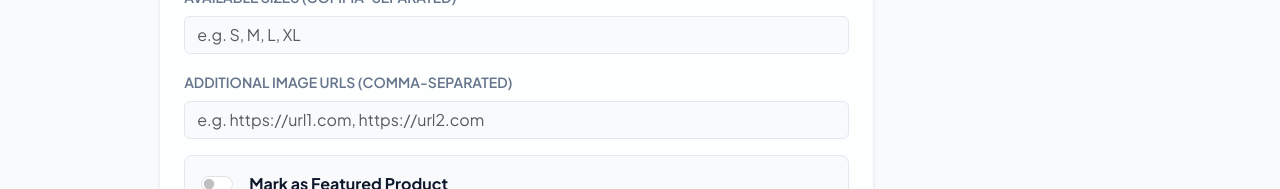
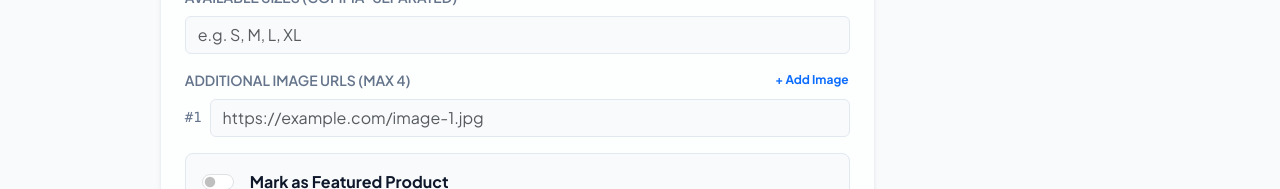
Before and after one commit to addie-chigare/Fabricare, a React (Vite) app in the folder client/: page /admin/products/edit/1 in a window 1280 px wide. Shown: the part 1064-1253 px from the top of the page. Built offline with nearby package versions, Linux system fonts and the light colour scheme; no server answers; sample sign-in values are in the browser's storage.

Commit message:
feat: replace additional images comma-separated input with dynamic list UI in admin

```diff
--- a/client/src/admin/pages/CreateProduct.jsx
+++ b/client/src/admin/pages/CreateProduct.jsx
@@ -15,8 +15,25 @@ const CreateProduct = () => {
   const [material, setMaterial] = useState("100% Premium Cotton");
   const [colors, setColors] = useState("Navy Blue, Charcoal Gray, Pure White");
   const [sizes, setSizes] = useState("S, M, L, XL");
-  const [images, setImages] = useState("");
+  const [imagesList, setImagesList] = useState([""]);
   const [image, setImage] = useState(null);
+
+  const handleImageUrlChange = (index, value) => {
+    const updated = [...imagesList];
+    updated[index] = value;
+    setImagesList(updated);
+  };
+
+  const handleAddImageUrl = () => {
+    if (imagesList.length < 4) {
+      setImagesList([...imagesList, ""]);
+    }
+  };
+
+  const handleRemoveImageUrl = (index) => {
+    const updated = imagesList.filter((_, i) => i !== index);
+    setImagesList(updated.length > 0 ? updated : [""]);
+  };
   const [preview, setPreview] = useState(null);
   const [loading, setLoading] = useState(false);
   const [categories, setCategories] = useState([]);
@@ -51,7 +68,7 @@ const CreateProduct = () => {
       formData.append("material", material);
       formData.append("colors", colors);
       formData.append("sizes", sizes);
-      formData.append("images", images);
+      formData.append("images", imagesList.filter(url => url.trim() !== "").join(","));
       formData.append("image", image);
 
       await axios.post(
@@ -230,14 +247,43 @@ const CreateProduct = () => {
                   />
                 </div>
                 <div className="col-12 mt-3">
-                  <label className="form-label small fw-semibold text-muted text-uppercase">Additional Image URLs (Comma-separated)</label>
-                  <input
-                    type="text"
-                    className="form-control"
-                    placeholder="e.g. https://url1.com, https://url2.com"
-                    value={images}
-                    onChange={(e) => setImages(e.target.value)}
-                  />
+                  <label className="form-label small fw-semibold text-muted text-uppercase d-flex justify-content-between align-items-center">
+                    <span>Additional Image URLs (Max 4)</span>
+                    {imagesList.length < 4 && (
+                      <button
+                        type="button"
+                        onClick={handleAddImageUrl}
+                        className="btn btn-sm btn-link p-0 fw-bold text-decoration-none"
+                        style={{ fontSize: "0.75rem" }}
+                      >
+                        + Add Image
+                      </button>
+                    )}
+                  </label>
+                  <div className="d-flex flex-column gap-2">
+                    {imagesList.map((url, index) => (
+                      <div key={index} className="d-flex gap-2 align-items-center">
+                        <span className="text-muted small font-monospace">#{index + 1}</span>
+                        <input
+                          type="text"
+                          className="form-control"
+                          placeholder={`https://example.com/image-${index + 1}.jpg`}
+                          value={url}
+                          onChange={(e) => handleImageUrlChange(index, e.target.value)}
+                        />
+                        {(imagesList.length > 1 || url !== "") && (
+                          <button
+                            type="button"
+                            onClick={() => handleRemoveImageUrl(index)}
+                            className="btn btn-sm btn-outline-danger px-2.5 py-2"
+                            style={{ borderRadius: "0.375rem" }}
+                          >
+                            ✕
+                          </button>
+                        )}
+                      </div>
+                    ))}
+                  </div>
                 </div>
                 <div className="col-12 mt-3">
                   <div className="form-check form-switch bg-light p-3 rounded-3 border">
--- a/client/src/admin/pages/EditProduct.jsx
+++ b/client/src/admin/pages/EditProduct.jsx
@@ -19,7 +19,24 @@ const EditProduct = () => {
   const [material, setMaterial] = useState("");
   const [colors, setColors] = useState("");
   const [sizes, setSizes] = useState("");
-  const [images, setImages] = useState("");
+  const [imagesList, setImagesList] = useState([""]);
+
+  const handleImageUrlChange = (index, value) => {
+    const updated = [...imagesList];
+    updated[index] = value;
+    setImagesList(updated);
+  };
+
+  const handleAddImageUrl = () => {
+    if (imagesList.length < 4) {
+      setImagesList([...imagesList, ""]);
+    }
+  };
+
+  const handleRemoveImageUrl = (index) => {
+    const updated = imagesList.filter((_, i) => i !== index);
+    setImagesList(updated.length > 0 ? updated : [""]);
+  };
   const [reviews, setReviews] = useState([]);
   const [image, setImage] = useState(null);
   const [preview, setPreview] = useState("");
@@ -55,7 +72,7 @@ const EditProduct = () => {
       setMaterial(product.material || "");
       setColors(product.colors ? product.colors.join(", ") : "");
       setSizes(product.sizes ? product.sizes.join(", ") : "");
-      setImages(product.images ? product.images.join(", ") : "");
+      setImagesList(product.images && product.images.length > 0 ? product.images : [""]);
       setReviews(product.reviews || []);
       setPreview(product.image);
     } catch (error) {
@@ -85,7 +102,7 @@ const EditProduct = () => {
       formData.append("material", material);
       formData.append("colors", colors);
       formData.append("sizes", sizes);
-      formData.append("images", images);
+      formData.append("images", imagesList.filter(url => url.trim() !== "").join(","));
       if (image) {
         formData.append("image", image);
       }
@@ -283,14 +300,43 @@ const EditProduct = () => {
                   />
                 </div>
                 <div className="col-12 mt-3">
-                  <label className="form-label small fw-semibold text-muted text-uppercase">Additional Image URLs (Comma-separated)</label>
-                  <input
-                    type="text"
-                    className="form-control"
-                    placeholder="e.g. https://url1.com, https://url2.com"
-                    value={images}
-                    onChange={(e) => setImages(e.target.value)}
-                  />
+                  <label className="form-label small fw-semibold text-muted text-uppercase d-flex justify-content-between align-items-center">
+                    <span>Additional Image URLs (Max 4)</span>
+                    {imagesList.length < 4 && (
+                      <button
+                        type="button"
+                        onClick={handleAddImageUrl}
+                        className="btn btn-sm btn-link p-0 fw-bold text-decoration-none"
+                        style={{ fontSize: "0.75rem" }}
+                      >
+                        + Add Image
+                      </button>
+                    )}
+                  </label>
+                  <div className="d-flex flex-column gap-2">
+                    {imagesList.map((url, index) => (
+                      <div key={index} className="d-flex gap-2 align-items-center">
+                        <span className="text-muted small font-monospace">#{index + 1}</span>
+                        <input
+                          type="text"
+                          className="form-control"
+                          placeholder={`https://example.com/image-${index + 1}.jpg`}
+                          value={url}
+                          onChange={(e) => handleImageUrlChange(index, e.target.value)}
+                        />
+                        {(imagesList.length > 1 || url !== "") && (
+                          <button
+                            type="button"
+                            onClick={() => handleRemoveImageUrl(index)}
+                            className="btn btn-sm btn-outline-danger px-2.5 py-2"
+                            style={{ borderRadius: "0.375rem" }}
+                          >
+                            ✕
+                          </button>
+                        )}
+                      </div>
+                    ))}
+                  </div>
                 </div>
                 <div className="col-12 mt-3">
                   <div className="form-check form-switch bg-light p-3 rounded-3 border">
```
